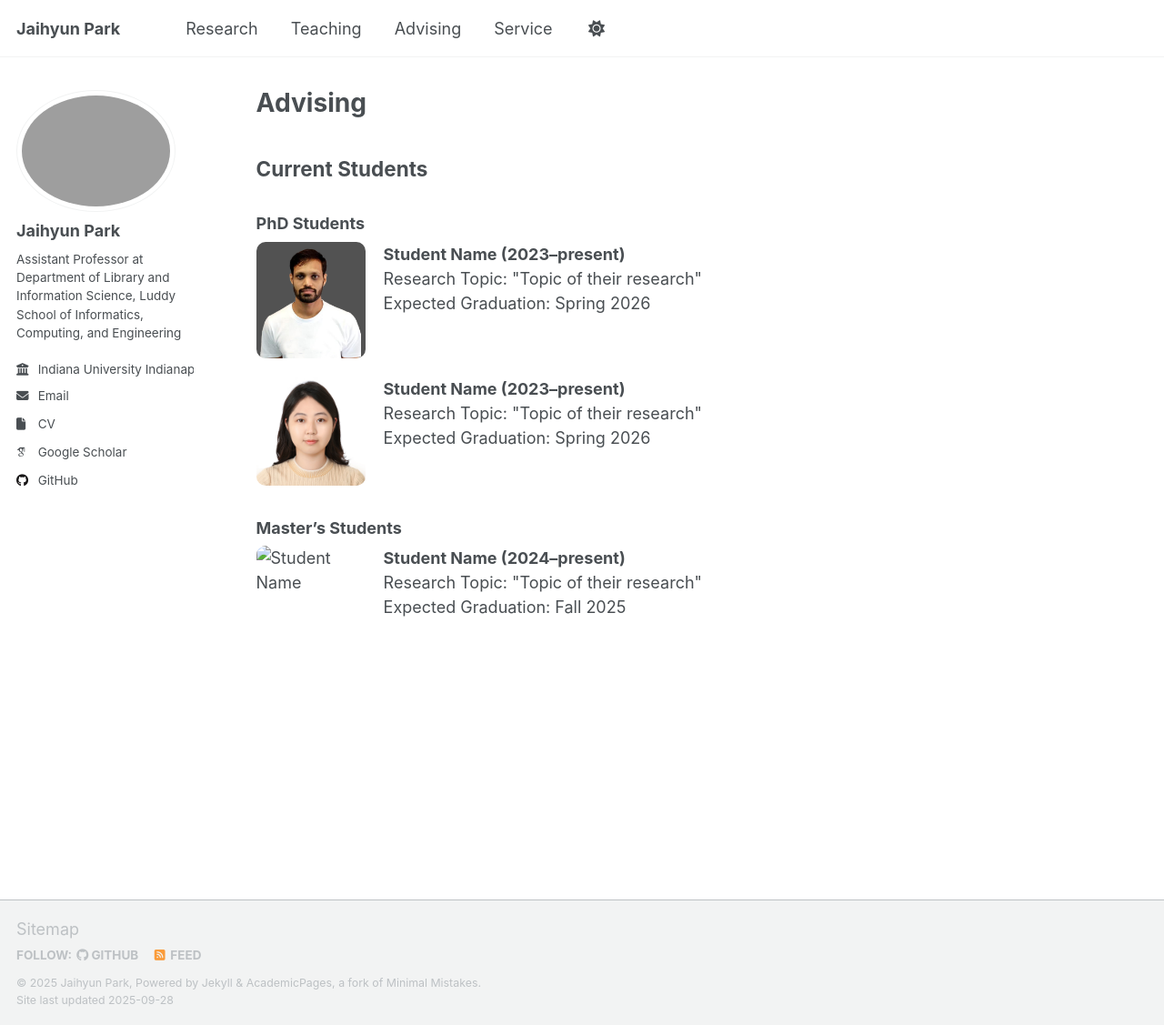
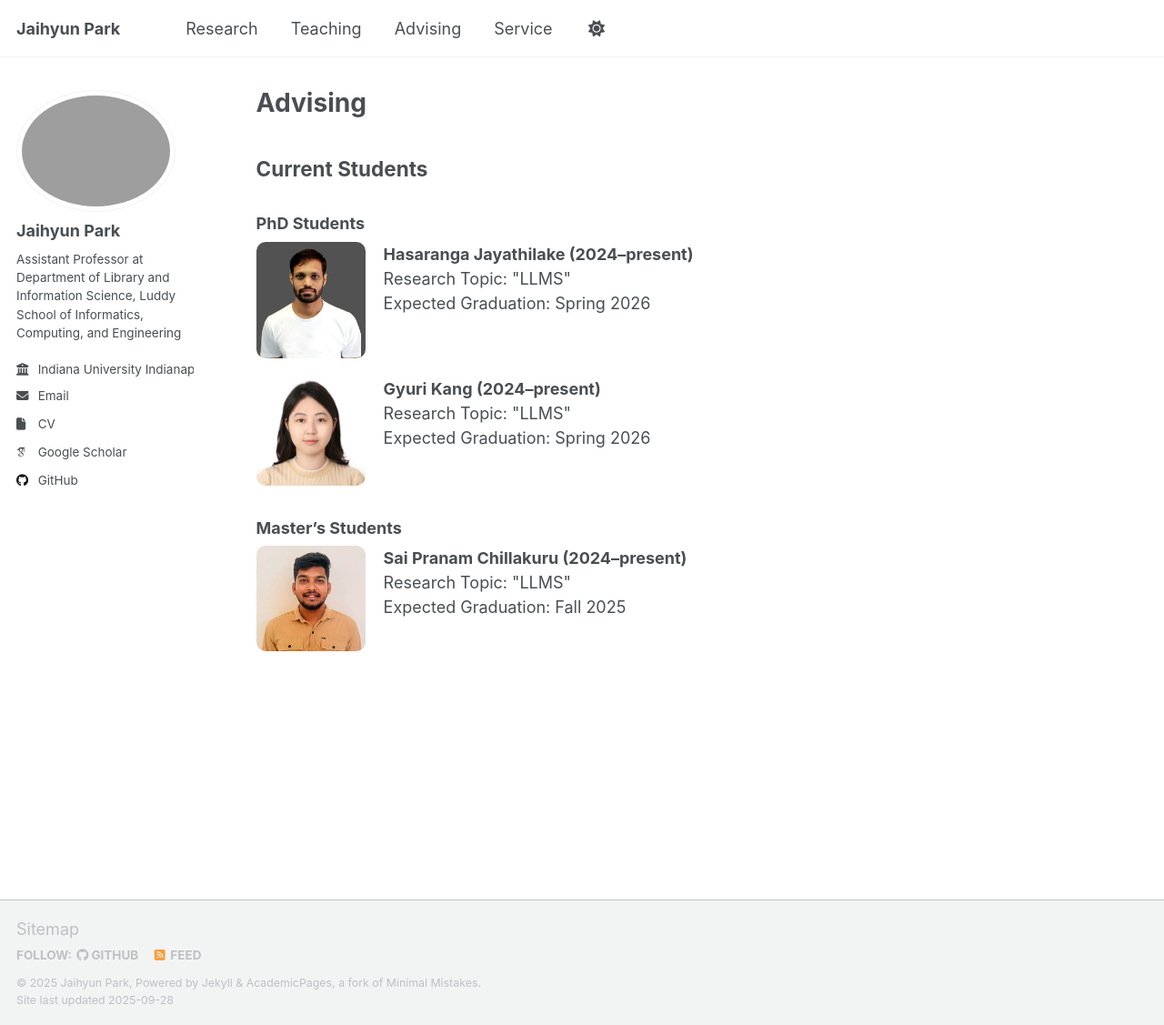
Before and after one commit to park-jay/park-jay.github.io, a Jekyll site: the page built from _pages/advising.md, in a window 1280 px wide and 1127 px high. Shown: the whole window at 91% size. Built offline with Jekyll 4.4.1, drawn with Linux system fonts in a browser that asks for light colours; some web fonts are replaced; a script that is not in the unit is left out.

Commit message:
added Service information and all chnages

```diff
--- a/_pages/advising.md
+++ b/_pages/advising.md
@@ -10,31 +10,47 @@ author_profile: true
 ### PhD Students
 
 <div style="display: flex; align-items: flex-start; margin-bottom: 20px;">
-  <img src="/images/Hasa.png" alt="Student Name" width="120" style="margin-right: 20px; border-radius: 10px;" />
+  <a href="https://hasaranga-portfolio-link.com" target="_blank" style="text-decoration: none; color: inherit;">
+    <img src="/images/Hasa.png" alt="Hasaranga Jayathilake" width="120" style="margin-right: 20px; border-radius: 10px;" />
+  </a>
   <div>
-    <strong>Student Name (2023–present)</strong><br>
-    Research Topic: "Topic of their research"<br>
+    <strong>
+      <a href="https://hdj1414.github.io/Hasaranga.github.io/" target="_blank" style="text-decoration: none; color: inherit;">
+        Hasaranga Jayathilake (2024–present)
+      </a>
+    </strong><br>
+    Research Topic: "LLMS"<br>
     Expected Graduation: Spring 2026
   </div>
 </div>
 
-
 <div style="display: flex; align-items: flex-start; margin-bottom: 20px;">
-  <img src="/images/Gyuri.jpg" alt="Student Name" width="120" style="margin-right: 20px; border-radius: 10px;" />
+  <a href="https://krorange.github.io/" target="_blank" style="text-decoration: none; color: inherit;">
+    <img src="/images/Gyuri.jpg" alt="Gyuri Kang" width="120" style="margin-right: 20px; border-radius: 10px;" />
+  </a>
   <div>
-    <strong>Student Name (2023–present)</strong><br>
-    Research Topic: "Topic of their research"<br>
+    <strong>
+      <a href="https://gyuri-portfolio-link.com" target="_blank" style="text-decoration: none; color: inherit;">
+        Gyuri Kang (2024–present)
+      </a>
+    </strong><br>
+    Research Topic: "LLMS"<br>
     Expected Graduation: Spring 2026
   </div>
 </div>
+
 
 ### Master's Students
 
 <div style="display: flex; align-items: flex-start; margin-bottom: 20px;">
   <img src="/images/Sai.jpg" alt="Student Name" width="120" style="margin-right: 20px; border-radius: 10px;" />
   <div>
-    <strong>Student Name (2024–present)</strong><br>
-    Research Topic: "Topic of their research"<br>
+    <strong>
+      <a href="https://your-portfolio-link.com" target="_blank" style="text-decoration: none; color: inherit;">
+        Sai Pranam Chillakuru (2024–present)
+      </a>
+    </strong><br>
+    Research Topic: "LLMS"<br>
     Expected Graduation: Fall 2025
   </div>
 </div>
```
Also changed, not shown: _pages/Service.md (+2 -2 lines), images/Sai.jpg (renamed from images/1708617744817.jpg).
